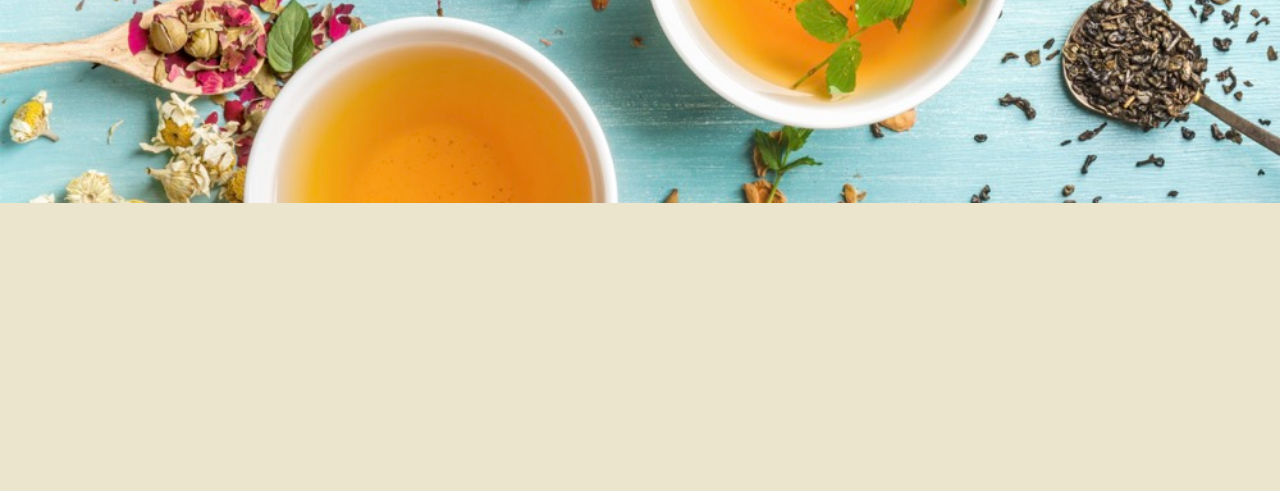
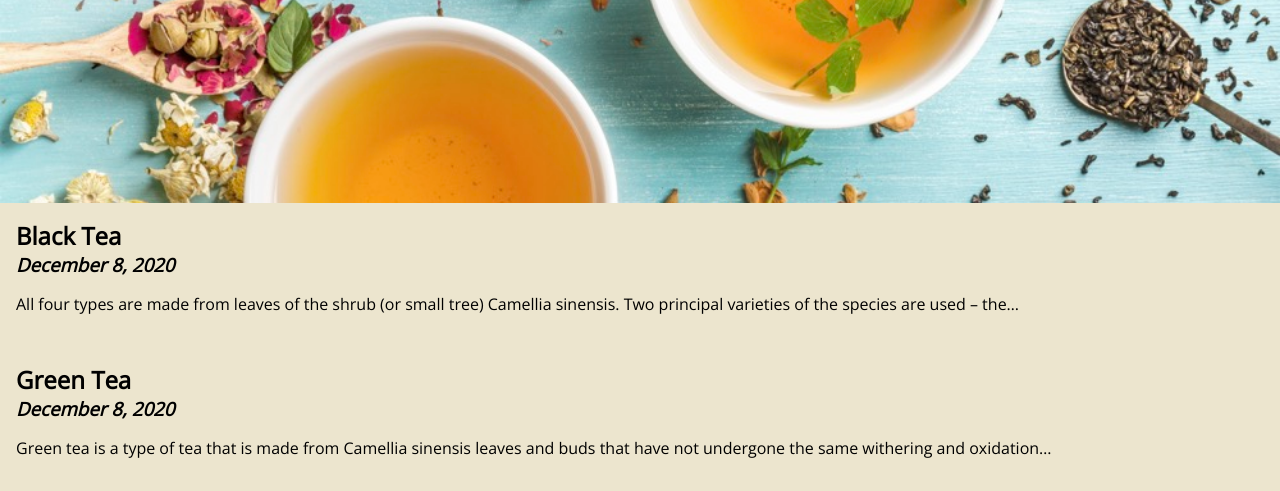
Before and after one commit to aromatic/tea-shop-gatsby, a Gatsby site: page / in a window 1280 px wide. Shown: the part 436-927 px from the top of the page. Before the commit the page ends 800 px from the top, so only its background shows below. Built offline with nearby package versions, Linux system fonts and the light colour scheme; Gatsby itself is replaced by a stand-in of ours.

Commit message:
aggiunto i posts

```diff
--- a/gatsby-config.js
+++ b/gatsby-config.js
@@ -3,6 +3,14 @@
     title: "Aroma Tea"
   },
   plugins: [
-    'gatsby-plugin-netlify-cms'
+      'gatsby-plugin-netlify-cms',
+      {
+        resolve: 'gatsby-source-filesystem',
+        options: {
+          name: 'blog',
+          path: 'src/blog'
+        }
+      },
+      'gatsby-transformer-remark'
     ]
 };
--- a/package.json
+++ b/package.json
@@ -16,6 +16,8 @@
   "dependencies": {
     "gatsby": "^2.26.1",
     "gatsby-plugin-netlify-cms": "^4.6.0",
+    "gatsby-source-filesystem": "^2.7.0",
+    "gatsby-transformer-remark": "^2.12.0",
     "netlify-cms-app": "^2.14.4",
     "react": "^16.13.1",
     "react-dom": "^16.13.1"
--- /dev/null
+++ b/src/components/BlogList.js
@@ -0,0 +1,34 @@
+import React from 'react';
+import { graphql, useStaticQuery } from 'gatsby';
+import BlogPost from './BlogPost';
+
+export default function BlogList() {
+  const data = useStaticQuery(graphql`
+    {
+      allMarkdownRemark {
+        edges {
+          node {
+            id
+            frontmatter {
+                title
+                date(formatString: "MMMM D, YYYY")
+            }
+            excerpt
+          }
+        }
+      }
+    }
+  `);
+
+  return (
+    <div>
+      {data.allMarkdownRemark.edges.map(edge => (
+        <BlogPost
+          key={edge.node.id}
+          title={edge.node.frontmatter.title}
+          date={edge.node.frontmatter.date}
+          excerpt={edge.node.excerpt} />
+      ))}
+    </div>
+  );
+}
--- /dev/null
+++ b/src/components/BlogPost.js
@@ -0,0 +1,12 @@
+import React from 'react';
+import styles from './BlogPost.module.css';
+
+export default function BlogPost({ title, date, excerpt }) {
+  return (
+    <article className={styles.blog}>
+      <h2>{title}</h2>
+      <h3>{date}</h3>
+      <p>{excerpt}</p>
+    </article>
+  );
+}
--- /dev/null
+++ b/src/components/BlogPost.module.css
@@ -0,0 +1,10 @@
+.blog {
+  padding: 1rem;
+}
+.blog h2 {
+  margin: 0;
+}
+.blog h3 {
+    margin: 0;
+    font-style: italic;
+}
--- a/src/pages/index.js
+++ b/src/pages/index.js
@@ -3,6 +3,7 @@
 import { graphql, useStaticQuery } from 'gatsby';
 
 import Layout from '../components/Layout';
+import BlogList from '../components/BlogList';
 
 import styles from './index.module.css';
 
@@ -22,6 +23,7 @@
       <div id={styles.hero}>
         <h1>{data.site.siteMetadata.title}</h1>
       </div>
+      <BlogList />
     </Layout>
   );
 }
```
Also changed, not shown: 1 other file.
